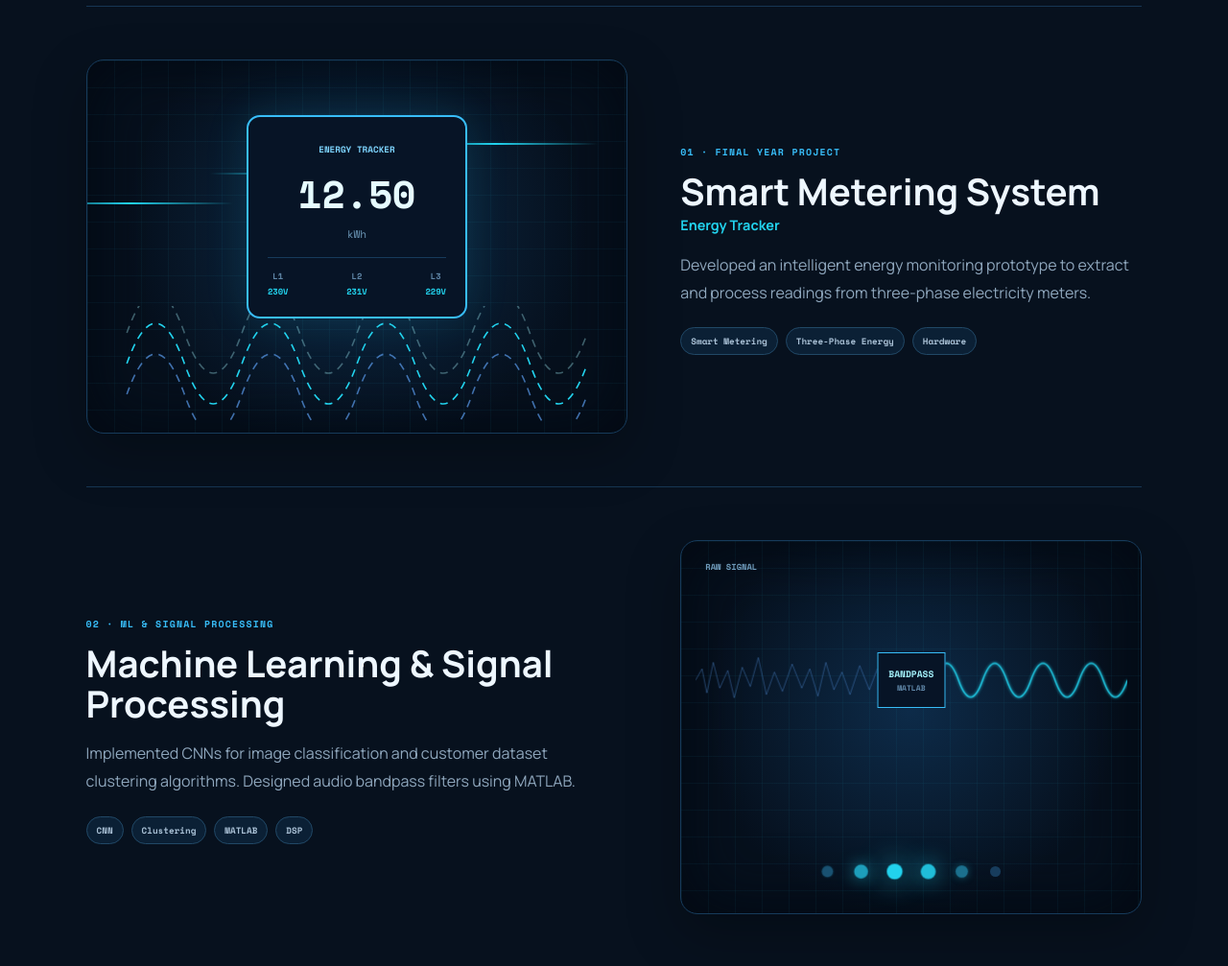
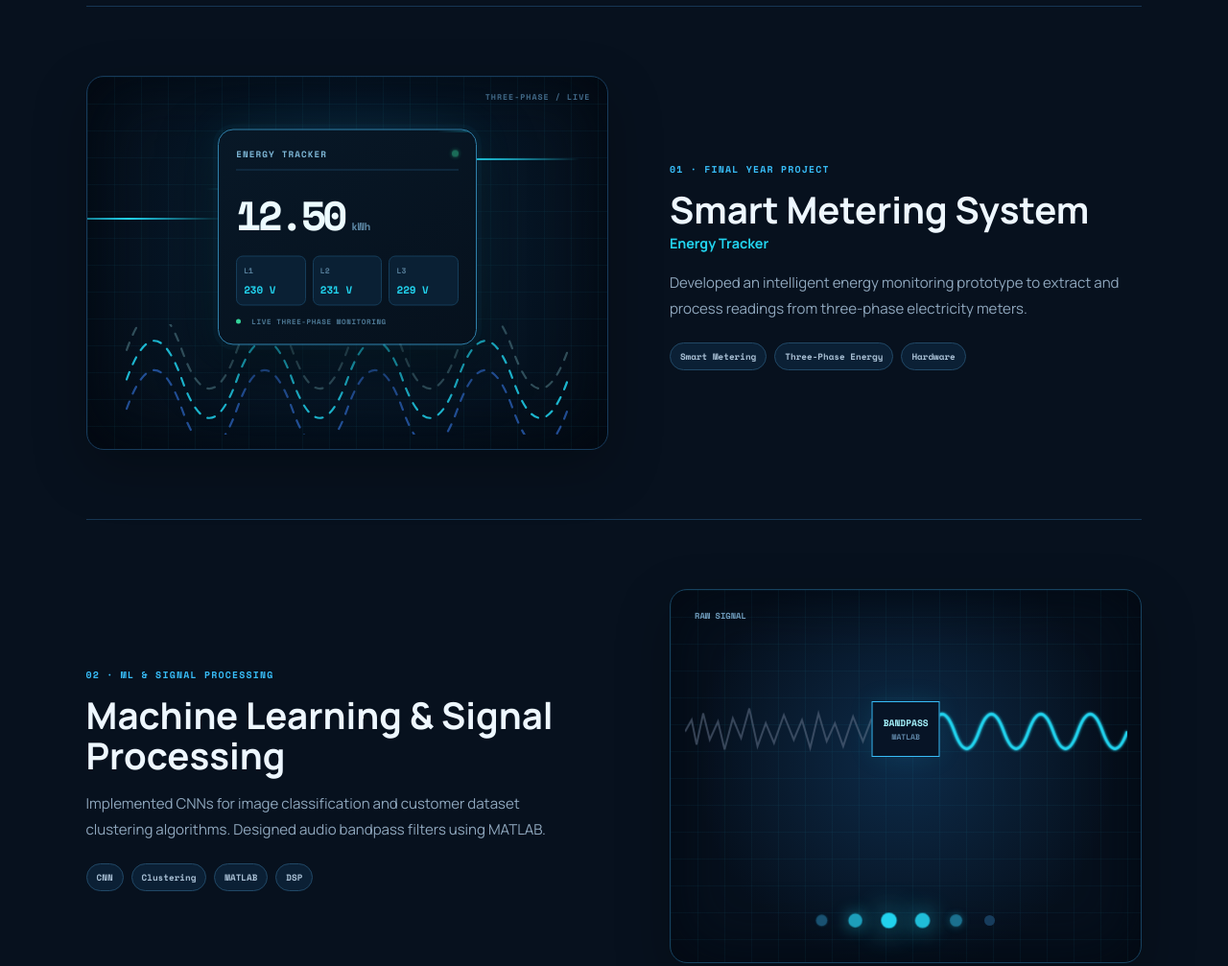
Before and after one commit to Samir565/Samir565.github.io, a plain HTML site: page index.html in a window 1280 px wide. Shown: the part 2680-3687 px from the top of the page at 96% size. Drawn offline with nearby package versions, Linux system fonts and the light colour scheme.

Commit message:
Add files via upload

```diff
--- a/index.html
+++ b/index.html
@@ -17,10 +17,12 @@
   <div class="project-animation meter-system">
     <div class="phase-lines"><i></i><i></i><i></i></div>
     <div class="smart-meter">
-      <small>ENERGY TRACKER</small><strong id="energyValue">12.48</strong><span>kWh</span>
-      <div class="meter-data"><b>L1 <em>230V</em></b><b>L2 <em>231V</em></b><b>L3 <em>229V</em></b></div>
+      <div class="meter-head"><small>ENERGY TRACKER</small><i></i></div>
+      <div class="meter-reading"><strong id="energyValue">12.48</strong><span>kWh</span></div>
+      <div class="meter-data"><b><small>L1</small><em>230 V</em></b><b><small>L2</small><em>231 V</em></b><b><small>L3</small><em>229 V</em></b></div>
+      <div class="meter-status"><i></i> LIVE THREE-PHASE MONITORING</div>
     </div>
-    <svg class="three-phase" viewBox="0 0 600 150"><path class="ph p1" d="M0 75 C25 5 50 5 75 75 S125 145 150 75 200 5 225 75 275 145 300 75 350 5 375 75 425 145 450 75 500 5 525 75 575 145 600 75"/><path class="ph p2" d="M0 115 C25 45 50 45 75 115 S125 185 150 115 200 45 225 115 275 185 300 115 350 45 375 115 425 185 450 115 500 45 525 115 575 185 600 115"/><path class="ph p3" d="M0 35 C25 -35 50 -35 75 35 S125 105 150 35 200 -35 225 35 275 105 300 35 350 -35 375 35 425 105 450 35 500 -35 525 35 575 105 600 35"/></svg>
+    <svg class="three-phase" viewBox="0 0 600 150"><path fill="none" class="ph p1" d="M0 75 C25 5 50 5 75 75 S125 145 150 75 200 5 225 75 275 145 300 75 350 5 375 75 425 145 450 75 500 5 525 75 575 145 600 75"/><path fill="none" class="ph p2" d="M0 115 C25 45 50 45 75 115 S125 185 150 115 200 45 225 115 275 185 300 115 350 45 375 115 425 185 450 115 500 45 525 115 575 185 600 115"/><path fill="none" class="ph p3" d="M0 35 C25 -35 50 -35 75 35 S125 105 150 35 200 -35 225 35 275 105 300 35 350 -35 375 35 425 105 450 35 500 -35 525 35 575 105 600 35"/></svg>
   </div>
   <div class="feature-copy"><span>01 · FINAL YEAR PROJECT</span><h4>Smart Metering System</h4><h5>Energy Tracker</h5><p>Developed an intelligent energy monitoring prototype to extract and process readings from three-phase electricity meters.</p><div class="tech"><b>Smart Metering</b><b>Three-Phase Energy</b><b>Hardware</b></div></div>
 </article>
@@ -28,9 +30,9 @@
 <article class="feature-project reverse reveal">
   <div class="project-animation signal-system">
     <div class="signal-label">RAW SIGNAL</div>
-    <svg class="noise-wave" viewBox="0 0 600 180"><path d="M0 90 L20 55 35 130 55 35 75 115 100 60 120 145 145 50 170 110 195 20 220 135 245 65 270 125 300 40 330 115 355 55 380 140 405 35 430 120 455 65 480 135 510 45 540 120 565 55 600 90"/></svg>
+    <svg class="noise-wave" viewBox="0 0 600 180"><path fill="none" d="M0 90 L20 55 35 130 55 35 75 115 100 60 120 145 145 50 170 110 195 20 220 135 245 65 270 125 300 40 330 115 355 55 380 140 405 35 430 120 455 65 480 135 510 45 540 120 565 55 600 90"/></svg>
     <div class="filter-box">BANDPASS<br><small>MATLAB</small></div>
-    <svg class="clean-wave" viewBox="0 0 600 180"><path d="M0 90 C25 20 50 20 75 90 S125 160 150 90 200 20 225 90 275 160 300 90 350 20 375 90 425 160 450 90 500 20 525 90 575 160 600 90"/></svg>
+    <svg class="clean-wave" viewBox="0 0 600 180"><path fill="none" d="M0 90 C25 20 50 20 75 90 S125 160 150 90 200 20 225 90 275 160 300 90 350 20 375 90 425 160 450 90 500 20 525 90 575 160 600 90"/></svg>
     <div class="nn"><i></i><i></i><i></i><i></i><i></i><i></i></div>
   </div>
   <div class="feature-copy"><span>02 · ML &amp; SIGNAL PROCESSING</span><h4>Machine Learning &amp; Signal Processing</h4><p>Implemented CNNs for image classification and customer dataset clustering algorithms. Designed audio bandpass filters using MATLAB.</p><div class="tech"><b>CNN</b><b>Clustering</b><b>MATLAB</b><b>DSP</b></div></div>
--- a/style.css
+++ b/style.css
@@ -177,3 +177,123 @@ section#about{
 @keyframes dash{to{stroke-dashoffset:-80}}@keyframes current{0%{left:-40%}100%{left:105%}}@keyframes signalMove{50%{transform:translateX(8px)}}@keyframes neuron{50%{background:#22d3ee;box-shadow:0 0 20px #22d3ee;transform:scale(1.5)}}@keyframes platformTilt{0%,100%{transform:rotate(-5deg)}50%{transform:rotate(5deg)}}@keyframes controlledBall{0%,100%{left:25%;transform:translateY(4px)}50%{left:68%;transform:translateY(-4px)}}
 @media(max-width:850px){.feature-project,.feature-project.reverse{grid-template-columns:1fr;gap:28px}.feature-project.reverse .project-animation,.feature-project.reverse .feature-copy{order:initial}.project-animation{height:330px}.foundation-board{grid-template-columns:1fr 1fr;gap:45px}.foundation-traces{display:none}.domain-courses{opacity:1;transform:none}}
 @media(max-width:520px){.project-animation{height:285px}.smart-meter{width:190px}.feature-project{padding:40px 0}.foundation-board{grid-template-columns:1fr}.domain-core{width:115px;height:115px}.domain-courses{max-width:280px;margin:18px auto 0}}
+
+/* ===== V3 PROJECT VISUAL REPAIR ===== */
+.project-showcase .feature-project{
+  grid-template-columns:minmax(0,1.05fr) minmax(320px,.95fr);
+  gap:64px;
+  padding:72px 0;
+}
+.project-showcase .project-animation{
+  width:100%;
+  max-width:680px;
+  height:390px;
+  min-width:0;
+  isolation:isolate;
+  contain:paint;
+}
+.project-showcase .project-animation svg{
+  display:block;
+  overflow:hidden;
+}
+.project-showcase .project-animation svg path{
+  fill:none!important;
+  vector-effect:non-scaling-stroke;
+}
+
+/* Smart meter visual */
+.meter-system{background:radial-gradient(circle at 50% 42%,#0d2945 0,#071727 47%,#040b14 100%)!important}
+.meter-system:after{
+  content:"THREE-PHASE / LIVE";
+  position:absolute;right:18px;top:15px;
+  font:700 .52rem "Space Mono";letter-spacing:.12em;color:#426a89;
+}
+.smart-meter{
+  box-sizing:border-box!important;
+  width:270px!important;
+  left:50%!important;top:43%!important;
+  transform:translate(-50%,-50%)!important;
+  padding:18px!important;
+  border:1px solid #2f80aa!important;
+  border-radius:16px!important;
+  background:linear-gradient(145deg,#081827,#06111d)!important;
+  box-shadow:0 0 0 5px #38bdf808,0 24px 60px #0008,0 0 42px #22d3ee18!important;
+  text-align:left!important;
+  overflow:hidden;
+}
+.smart-meter:before{
+  content:"";position:absolute;left:0;top:0;width:100%;height:2px;
+  background:linear-gradient(90deg,transparent,#22d3ee,transparent);
+  animation:meterScan 2.6s linear infinite;
+}
+.meter-head{display:flex;justify-content:space-between;align-items:center;border-bottom:1px solid #173a56;padding-bottom:10px}
+.meter-head small{font:700 .58rem "Space Mono"!important;letter-spacing:.12em;color:#7db6d5!important}
+.meter-head i{width:7px;height:7px;border-radius:50%;background:#34d399;box-shadow:0 0 12px #34d399;animation:pulseDot 1.4s infinite}
+.meter-reading{display:flex;align-items:baseline;gap:7px;padding:15px 0 12px}
+.meter-reading strong{display:block!important;margin:0!important;font:700 2.65rem "Space Mono"!important;color:#ecfbff!important;letter-spacing:-.08em}
+.meter-reading span{font:700 .7rem "Space Mono"!important;color:#5d88a5!important}
+.meter-data{display:grid!important;grid-template-columns:repeat(3,1fr);gap:7px!important;margin:0!important;padding:0!important;border:0!important}
+.meter-data b{display:grid!important;gap:3px;padding:8px 7px;background:#0a2034;border:1px solid #153d5a;border-radius:7px}
+.meter-data b small{font:700 .5rem "Space Mono";color:#557d99}
+.meter-data b em{font:700 .68rem "Space Mono"!important;color:#22d3ee!important;white-space:nowrap}
+.meter-status{margin-top:11px;font:700 .47rem "Space Mono";letter-spacing:.08em;color:#4d7894}
+.meter-status i{display:inline-block;width:5px;height:5px;border-radius:50%;background:#34d399;margin-right:6px}
+.three-phase{
+  position:absolute!important;
+  left:5%!important;bottom:15px!important;
+  width:90%!important;height:115px!important;
+  z-index:1!important;
+  opacity:.85;
+  overflow:hidden!important;
+}
+.three-phase .ph{fill:none!important;stroke-width:2.2!important;stroke-linecap:round;stroke-dasharray:8 9;animation:phaseFlow 2.5s linear infinite!important}
+.three-phase .p1{stroke:#22d3ee!important}
+.three-phase .p2{stroke:#3b82f6!important;opacity:.65}
+.three-phase .p3{stroke:#a5f3fc!important;opacity:.32}
+
+/* Signal animation containment */
+.signal-system .noise-wave,.signal-system .clean-wave{
+  overflow:hidden!important;
+  height:135px!important;
+}
+.signal-system .noise-wave path{fill:none!important;stroke:#64748b!important;stroke-width:2!important}
+.signal-system .clean-wave path{fill:none!important;stroke:#22d3ee!important;stroke-width:3!important;filter:drop-shadow(0 0 5px #22d3ee)}
+.filter-box{box-shadow:0 0 28px #22d3ee18}
+
+/* Make the VLSI and control demos read as contained instruments */
+.vlsi-system,.control-system,.signal-system{border-color:#17425f!important}
+.vlsi-chip{border-radius:10px}
+.control-system .balance-platform{border-radius:10px}
+.pid-readout{padding:10px 12px;background:#06131f;border:1px solid #173b5b;border-radius:7px}
+
+/* Project copy must never be swallowed by animation */
+.feature-copy{position:relative;z-index:5;align-self:center}
+.feature-copy h4{margin-top:13px!important}
+.feature-copy p{font-size:.94rem}
+
+/* Foundation: calmer, intentional interaction */
+.foundation-board{padding-bottom:15px}
+.domain-core{position:relative}
+.domain-core:after{
+  content:"";position:absolute;inset:-10px;border:1px solid transparent;border-radius:50%;
+  transition:.3s
+}
+.domain-node:hover .domain-core:after,.domain-node.active .domain-core:after{border-color:#22d3ee22}
+.domain-courses{pointer-events:none}
+
+@keyframes phaseFlow{to{stroke-dashoffset:-70}}
+@keyframes meterScan{0%{transform:translateX(-100%)}100%{transform:translateX(100%)}}
+@keyframes pulseDot{50%{opacity:.35;box-shadow:0 0 3px #34d399}}
+
+@media(max-width:900px){
+ .project-showcase .feature-project{grid-template-columns:1fr;gap:30px}
+ .project-showcase .feature-project.reverse .project-animation,
+ .project-showcase .feature-project.reverse .feature-copy{order:initial}
+ .project-showcase .project-animation{max-width:none;height:360px}
+}
+@media(max-width:520px){
+ .project-showcase .project-animation{height:300px}
+ .smart-meter{width:220px!important;padding:14px!important}
+ .meter-reading strong{font-size:2rem!important}
+ .three-phase{height:90px!important}
+}
```
Also changed, not shown: README.txt.
